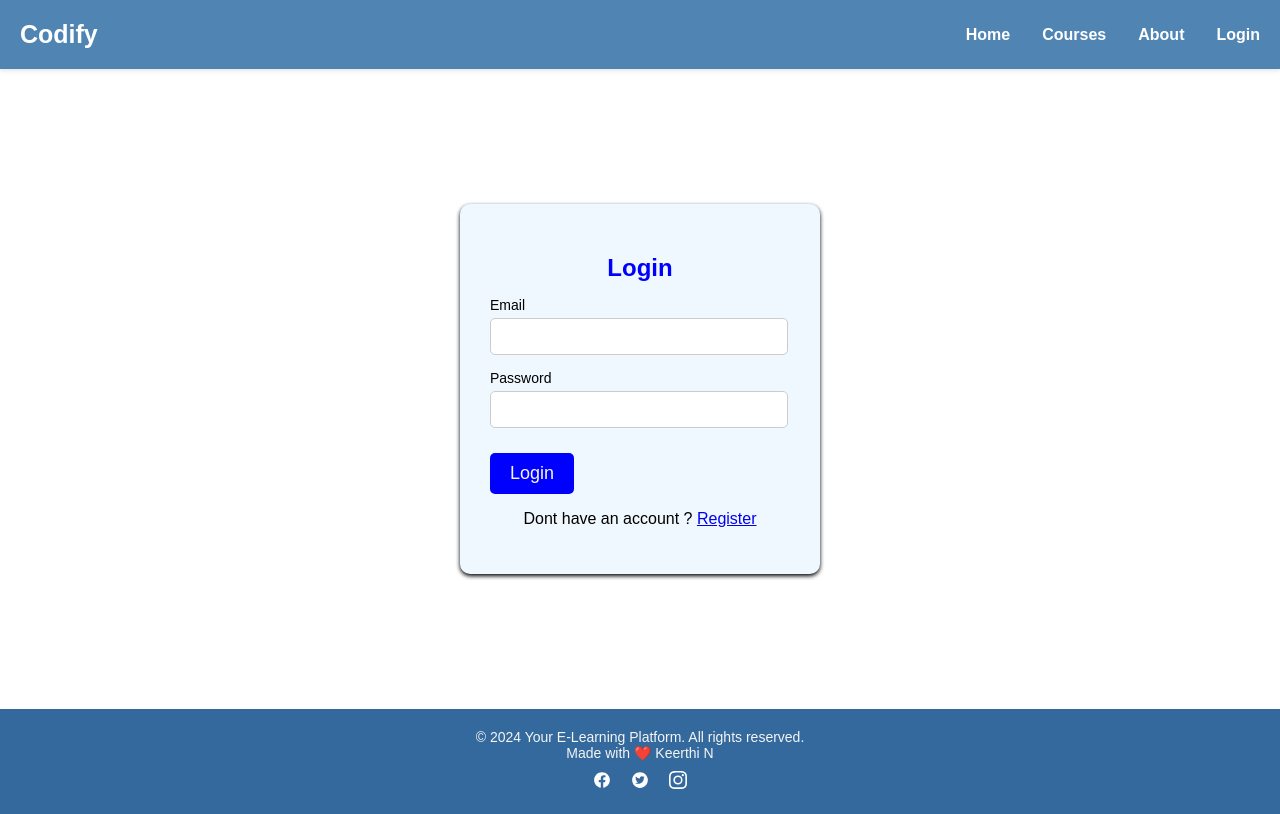
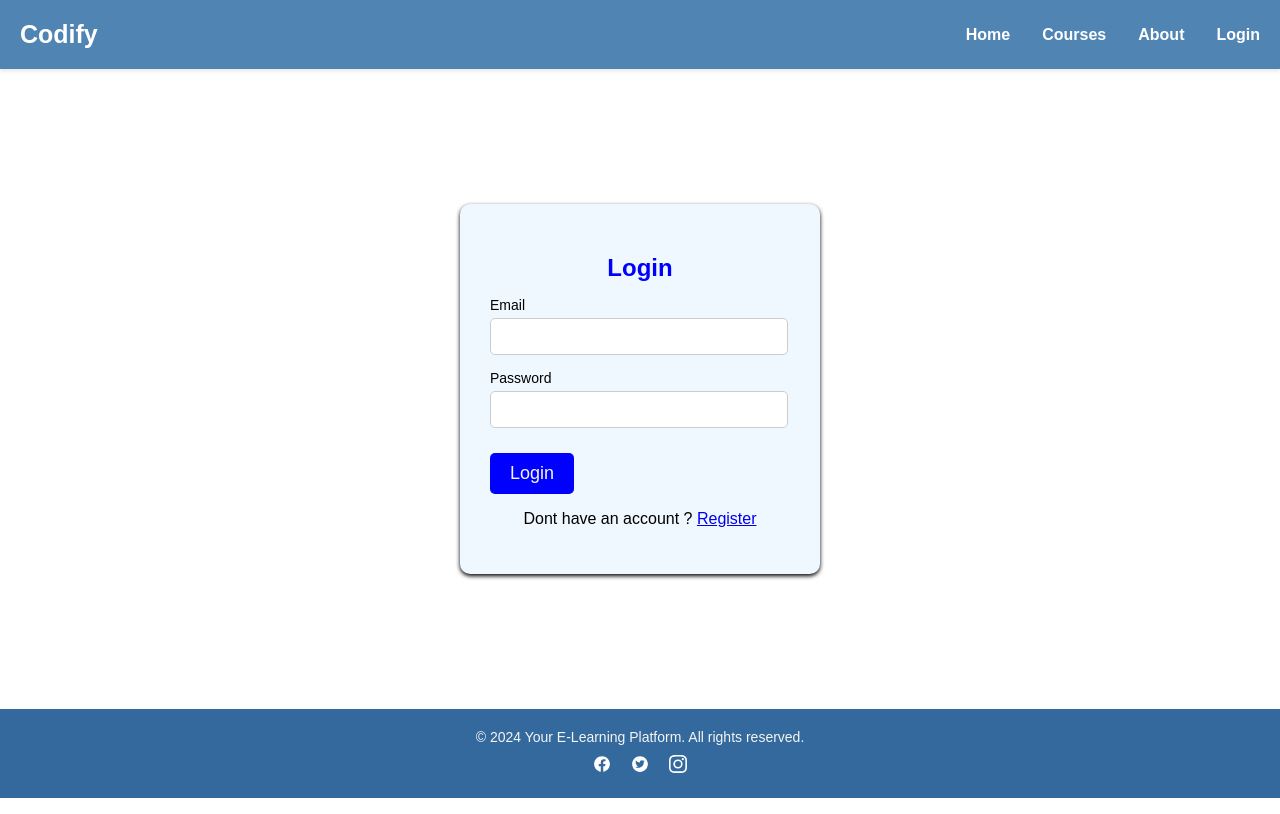
Before and after one commit to keerthi-narayan/elearning-frontend, a React (Vite) app: page /course/1 in a window 1280 px wide. Built offline with nearby package versions, Linux system fonts and the light colour scheme; no server answers.

Commit message:
Update Footer.jsx

```diff
--- a/src/components/footer/Footer.jsx
+++ b/src/components/footer/Footer.jsx
@@ -10,7 +10,7 @@ const Footer = () => {
         <div className="footer-content">
             <p>
                 &copy; 2024 Your E-Learning Platform. All rights reserved. <br />
-                Made with ❤️ <a href=''>Keerthi N</a>
+                 <a href=''></a>
             </p>
 
             <div className="social-links">
```
